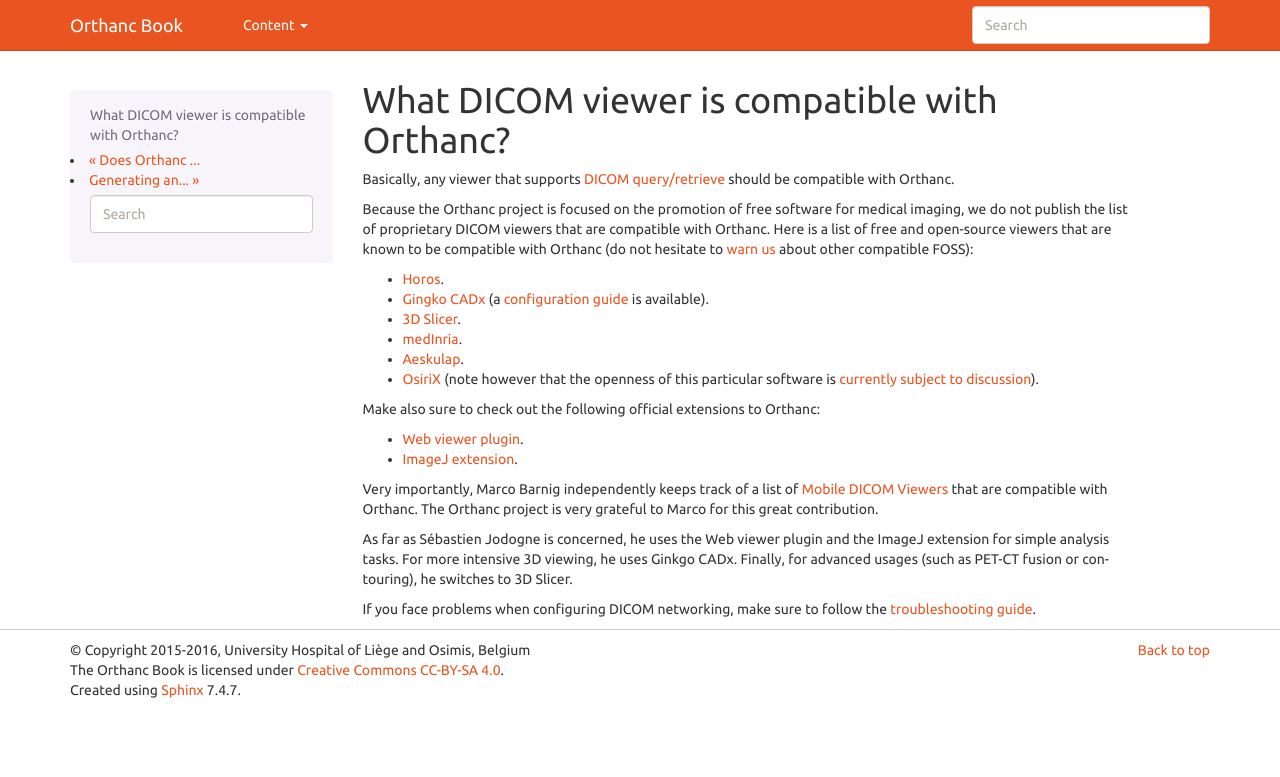
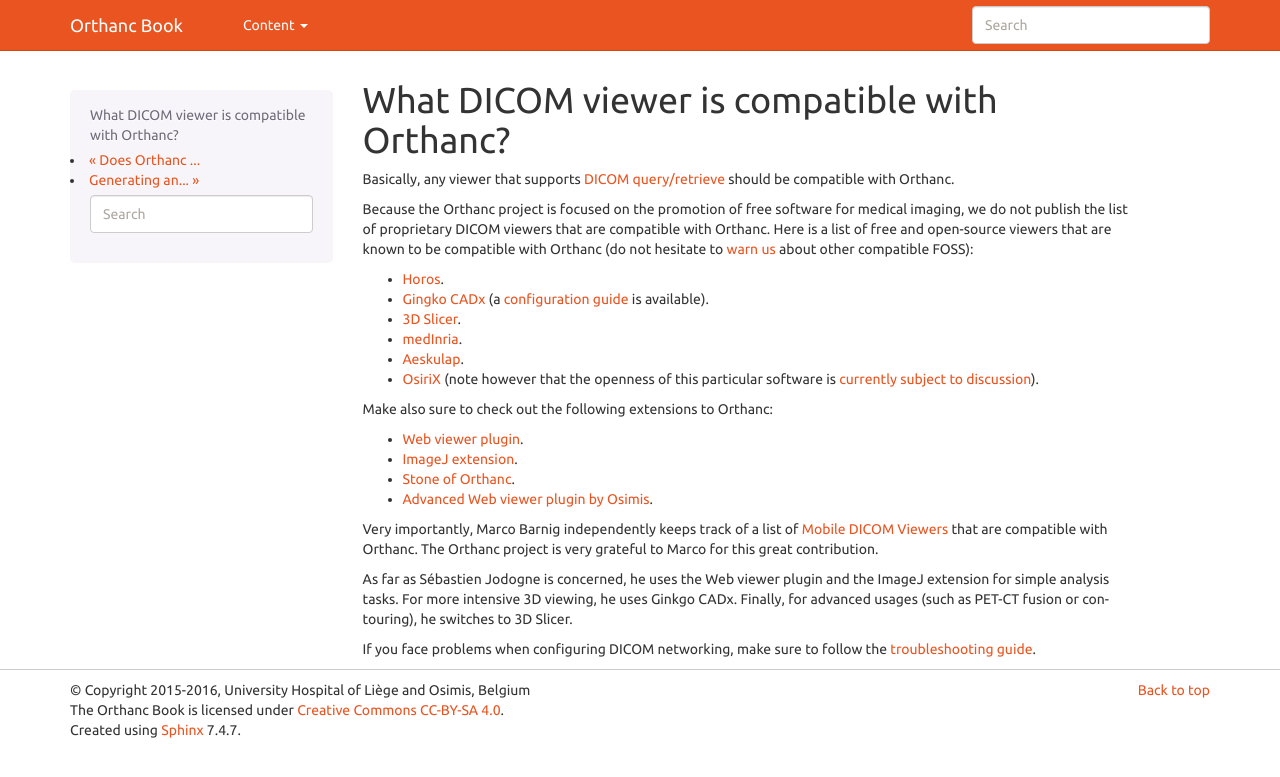
Before and after one commit to orthanc-mirrors/orthanc-book, a Sphinx documentation site: the page built from Sphinx/source/faq/viewers.rst, in a window 1280 px wide. Shown: the top 777 px of the page. Built offline with Sphinx 7.4.7, drawn with Linux system fonts in a browser that asks for light colours.

Commit message:
indexed osimis viewer

```diff
--- a/Sphinx/source/faq/viewers.rst
+++ b/Sphinx/source/faq/viewers.rst
@@ -22,10 +22,13 @@
   discussion
   <http://blog.purview.net/an-open-letter-to-the-osirix-community>`__).
 
-Make also sure to check out the following official extensions to Orthanc:
+Make also sure to check out the following extensions to Orthanc:
 
 * `Web viewer plugin <http://www.orthanc-server.com/static.php?page=web-viewer>`__.
 * `ImageJ extension <http://www.orthanc-server.com/static.php?page=imagej>`__.
+* `Stone of Orthanc <http://www.orthanc-server.com/static.php?page=stone>`__.
+* `Advanced Web viewer plugin by Osimis
+  <https://bitbucket.org/osimis/osimis-webviewer-plugin>`__.
 
 Very importantly, Marco Barnig independently keeps track of a list of
 `Mobile DICOM Viewers <http://www.web3.lu/mobile-dicom-viewers/>`__
```
